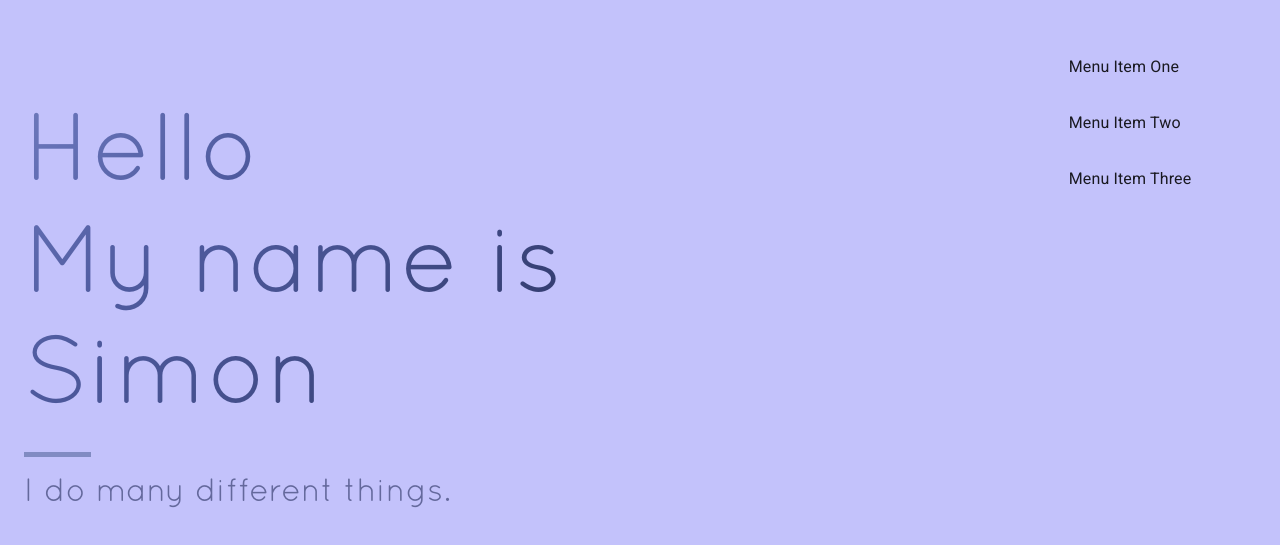
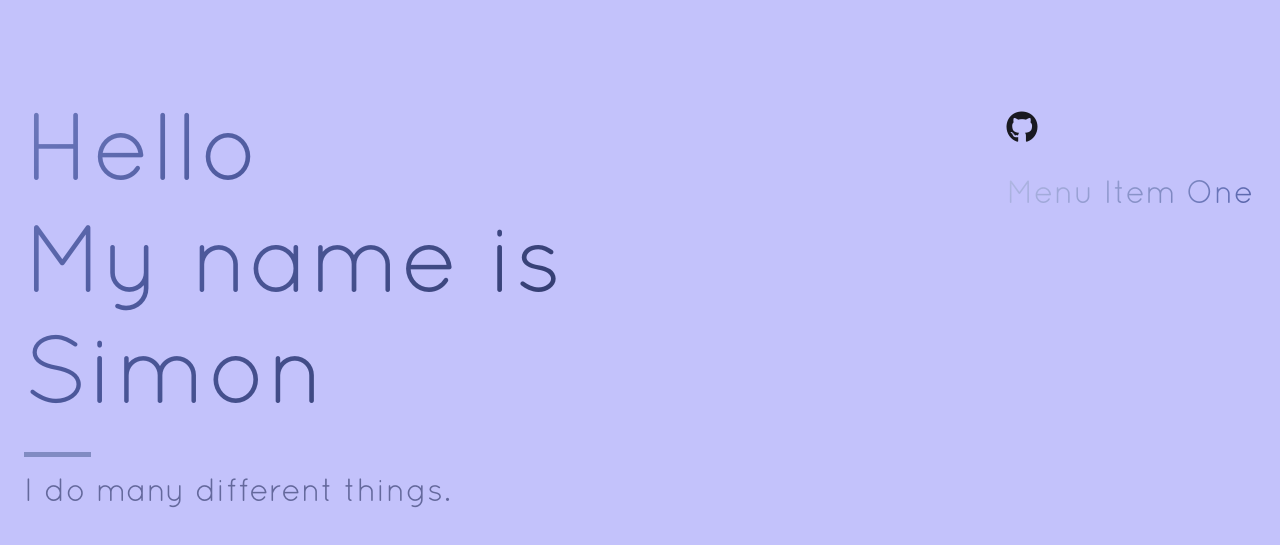
Before and after one commit to ssemakov/simonsemakov.com, a React (Create React App) app: page / in a window 1280 px wide. Shown: the part 117-662 px from the top of the page. Built offline with nearby package versions, Linux system fonts and the light colour scheme.

Commit message:
Add GitHub icon

```diff
--- a/src/App.css
+++ b/src/App.css
@@ -17,3 +17,7 @@
     background-position: 0% 50%;
   }
 }
+
+.menu-icons {
+  font-size: 2em;
+}
--- a/src/SiteMenu.js
+++ b/src/SiteMenu.js
@@ -1,14 +1,16 @@
 import { Container, Stack } from "@mui/material";
 import { Box } from "@mui/system";
+import GradientTypography from "./GradientTypography";
+
+const GitHubIcon = () => <i class="menu-icons fa-brands fa-github" size="22" />;
 
 const SiteMenu = () => (
-  <Box sx={{ height: "60vh" }} display="flex">
+  <Box sx={{ height: "70vh" }} display="flex">
     <Box m="auto">
       <Container>
         <Stack spacing={4}>
-          <span>Menu Item One</span>
-          <span> Menu Item Two</span>
-          <span> Menu Item Three</span>
+          <GitHubIcon />
+          <GradientTypography variant="h4">Menu Item One</GradientTypography>
         </Stack>
       </Container>
     </Box>
```
